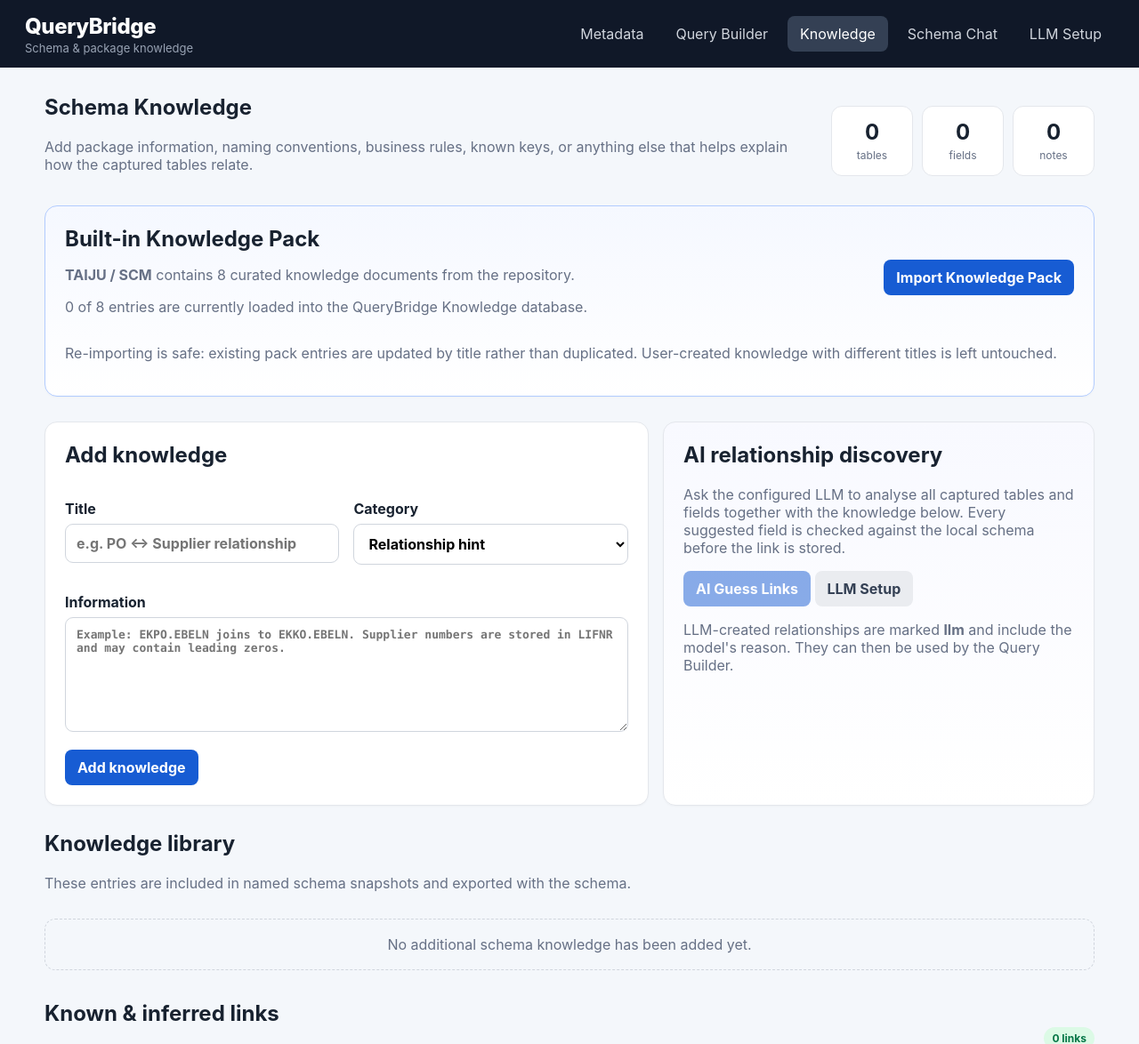
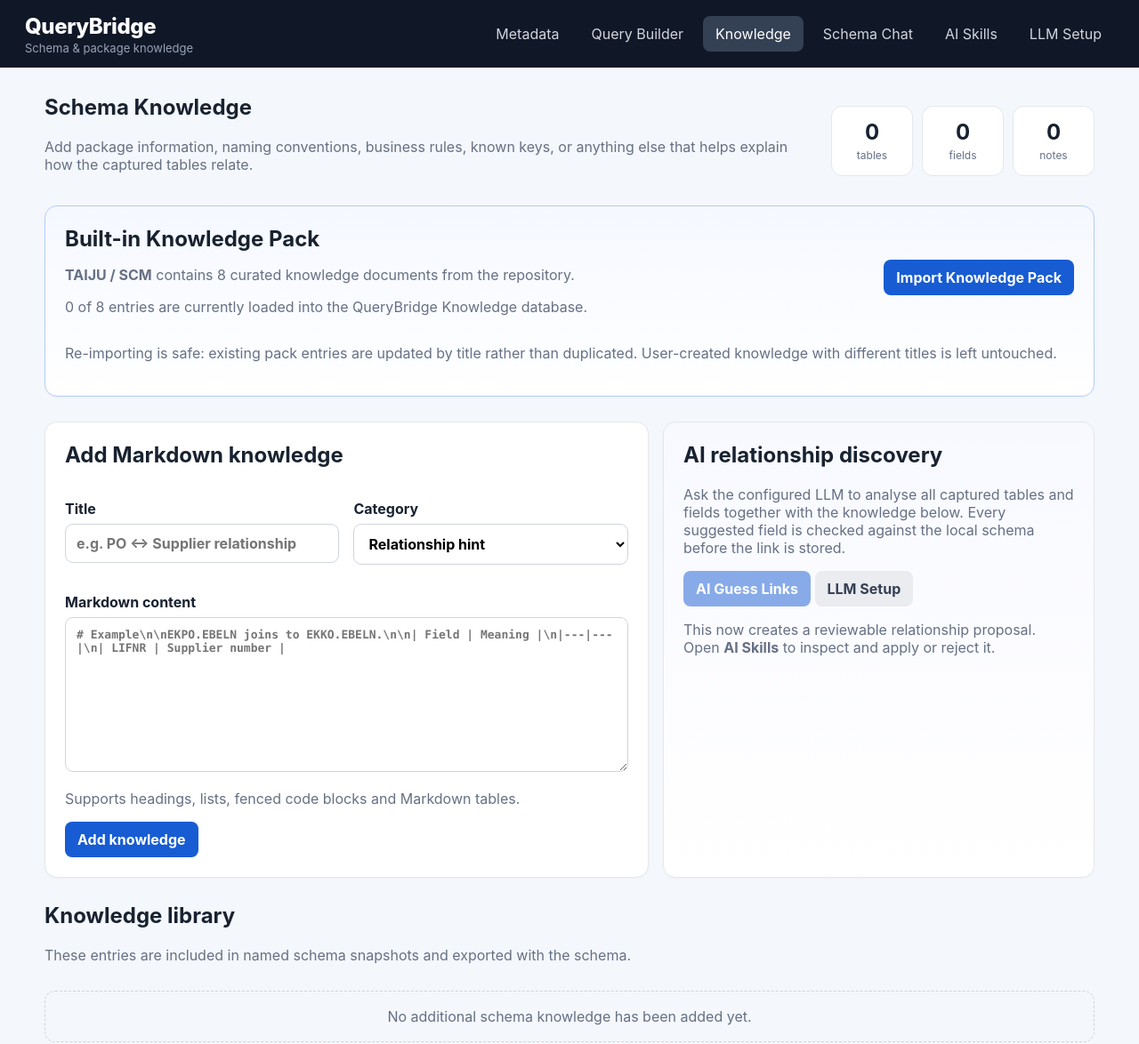
Before and after one commit to zageabb/querybridge, a Flask app: page /knowledge in a window 1280 px wide. Shown: the top 1174 px of the page at 89% size. Run offline with Flask 3, Linux system fonts and the light colour scheme; data that the repository does not hold is empty; some libraries are stand-ins or nearby versions.

Commit message:
Integrate Markdown knowledge and AI Skills navigation

```diff
--- a/templates/knowledge.html
+++ b/templates/knowledge.html
@@ -17,6 +17,7 @@
         <a href="{{ url_for('builder') }}">Query Builder</a>
         <a class="active" href="{{ url_for('knowledge') }}">Knowledge</a>
         <a href="{{ url_for('schema_chat') }}">Schema Chat</a>
+        <a href="{{ url_for('ai_skills') }}">AI Skills</a>
         <a href="{{ url_for('llm_setup') }}">LLM Setup</a>
     </nav>
 </header>
@@ -68,7 +69,7 @@
 
     <div class="knowledge-grid">
         <section class="panel">
-            <h2>Add knowledge</h2>
+            <h2>Add Markdown knowledge</h2>
             <form method="post" action="{{ url_for('add_knowledge') }}">
                 <div class="two-col">
                     <label>Title
@@ -84,9 +85,10 @@
                         </select>
                     </label>
                 </div>
-                <label>Information
-                    <textarea name="content" rows="7" placeholder="Example: EKPO.EBELN joins to EKKO.EBELN. Supplier numbers are stored in LIFNR and may contain leading zeros." required></textarea>
+                <label>Markdown content
+                    <textarea name="content" rows="10" placeholder="# Example\n\nEKPO.EBELN joins to EKKO.EBELN.\n\n| Field | Meaning |\n|---|---|\n| LIFNR | Supplier number |" required></textarea>
                 </label>
+                <p class="hint">Supports headings, lists, fenced code blocks and Markdown tables.</p>
                 <button class="primary" type="submit">Add knowledge</button>
             </form>
         </section>
@@ -98,7 +100,7 @@
                 <button class="primary" type="submit" {% if not table_count or not column_count %}disabled{% endif %}>AI Guess Links</button>
                 <a class="secondary button-link" href="{{ url_for('llm_setup') }}">LLM Setup</a>
             </form>
-            <p class="hint">LLM-created relationships are marked <strong>llm</strong> and include the model's reason. They can then be used by the Query Builder.</p>
+            <p class="hint">This now creates a reviewable relationship proposal. Open <strong>AI Skills</strong> to inspect and apply or reject it.</p>
         </section>
     </div>
 
@@ -122,7 +124,10 @@
                     <button class="danger small" type="submit">Delete</button>
                 </form>
             </div>
-            <div class="knowledge-content">{{ item.content }}</div>
+            <div class="knowledge-content knowledge-excerpt">{{ item.content[:700] }}{% if item.content|length > 700 %}…{% endif %}</div>
+            <div class="knowledge-card-actions">
+                <a class="secondary button-link small" href="{{ url_for('knowledge_document', item_id=item.id) }}">Open Markdown</a>
+            </div>
         </article>
         {% endfor %}
     </div>
```
